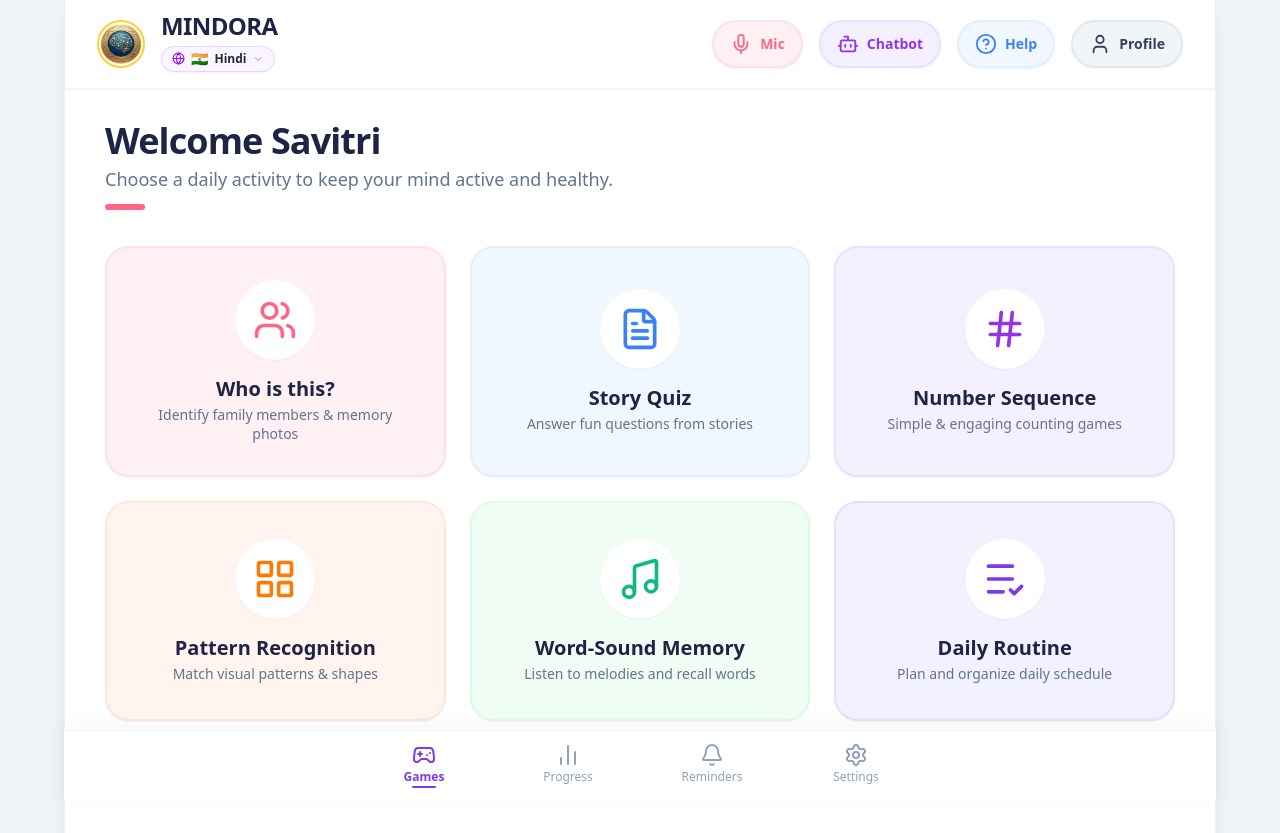
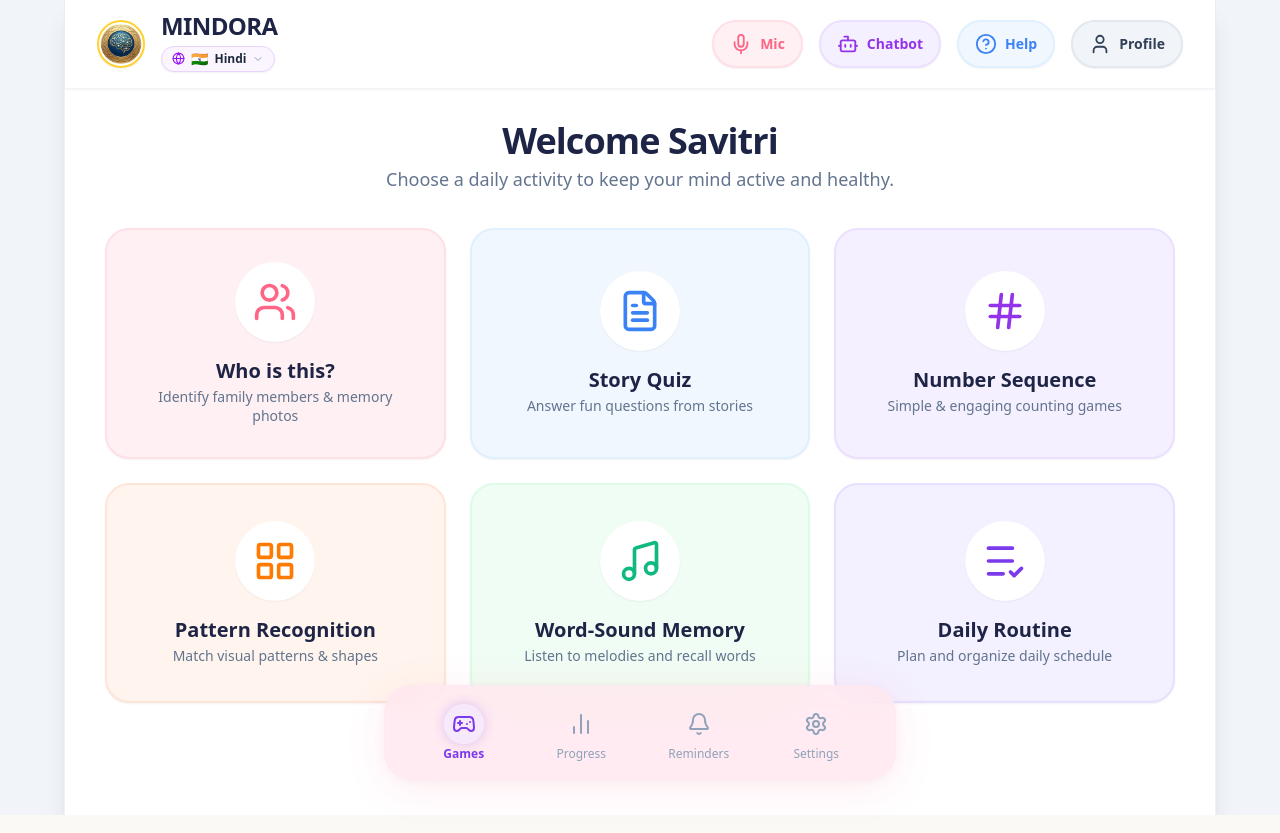
Before and after one commit to MINDORA-SIH/MINDORA, a React (Vite) app: page / in a window 1280 px wide. Built offline with nearby package versions, Linux system fonts and the light colour scheme; the HTML template or start-up script is replaced by a standard one.

Commit message:
dock colorfixe4d

```diff
--- a/src/Layout.tsx
+++ b/src/Layout.tsx
@@ -1,7 +1,7 @@
-import { Outlet, NavLink, useNavigate } from "react-router";
+import { Outlet, NavLink, useNavigate, useLocation } from "react-router";
 import logoUrl from "./assets/logo.png";
 import { User, HelpCircle, Globe, Gamepad2, BarChart2, Bell, Settings as SettingsIcon, PhoneCall, BookOpen, Mail, Mic, MicOff, X, Volume2, Bot, ChevronDown, Check } from "lucide-react";
-import { useState } from "react";
+import { useState, useRef, useEffect } from "react";
 import { clsx } from "clsx";
 
 export interface Language {
@@ -39,6 +39,19 @@ export function Layout() {
   const [transcript, setTranscript] = useState("");
   const [voiceFeedback, setVoiceFeedback] = useState<string | null>(null);
   const navigate = useNavigate();
+  const location = useLocation();
+
+  // Track navigation direction for slide animations
+  const routeOrder = ["/", "/dashboard", "/reminders", "/settings", "/profile", "/chatbot", "/who-is-this"];
+  const prevPathRef = useRef(location.pathname);
+  const [slideDirection, setSlideDirection] = useState("page-slide-right");
+
+  useEffect(() => {
+    const prevIndex = routeOrder.indexOf(prevPathRef.current);
+    const currIndex = routeOrder.indexOf(location.pathname);
+    setSlideDirection(currIndex >= prevIndex ? "page-slide-right" : "page-slide-left");
+    prevPathRef.current = location.pathname;
+  }, [location.pathname]);
 
   const handleVoiceCommand = (text: string) => {
     setTranscript(text);
@@ -364,17 +377,21 @@ export function Layout() {
         )}
 
         {/* Main Content Area */}
-        <main className="flex-1 overflow-y-auto px-4 sm:px-6 md:px-10 pt-4 md:pt-6 pb-28 max-w-6xl w-full mx-auto">
-          <Outlet />
+        <main className="flex-1 overflow-y-auto px-4 sm:px-6 md:px-10 pt-4 md:pt-6 pb-28 max-w-6xl w-full mx-auto overflow-x-hidden">
+          <div key={location.pathname} className={slideDirection}>
+            <Outlet />
+          </div>
         </main>
 
-        {/* Bottom Navigation */}
-        <nav className="fixed bottom-0 left-1/2 -translate-x-1/2 w-full max-w-6xl bg-white border-t border-slate-100 shadow-[0_-4px_20px_rgba(0,0,0,0.04)] z-40 py-2 px-4 md:px-8">
-          <div className="grid grid-cols-4 items-center max-w-md sm:max-w-lg md:max-w-xl mx-auto">
-            <NavItem to="/" icon={<Gamepad2 size={24} />} label="Games" />
-            <NavItem to="/dashboard" icon={<BarChart2 size={24} />} label="Progress" />
-            <NavItem to="/reminders" icon={<Bell size={24} />} label="Reminders" />
-            <NavItem to="/settings" icon={<SettingsIcon size={24} />} label="Settings" />
+        {/* Floating Glass Bottom Navigation */}
+        <nav className="fixed bottom-4 sm:bottom-5 left-1/2 -translate-x-1/2 z-40 w-[92%] max-w-md sm:max-w-lg group">
+          <div className="bg-[rgba(255,228,236,0.75)] backdrop-blur-xl border border-pink-100/60 shadow-[0_8px_40px_rgba(255,101,132,0.12),0_2px_12px_rgba(0,0,0,0.04)] rounded-[28px] px-3 sm:px-5 py-2.5 sm:py-3 transition-all duration-300 ease-out group-hover:bg-[rgba(255,200,215,0.85)] group-hover:shadow-[0_12px_50px_rgba(255,101,132,0.25),0_4px_16px_rgba(0,0,0,0.06)]">
+            <div className="grid grid-cols-4 items-center">
+              <NavItem to="/" icon={<Gamepad2 size={24} />} label="Games" />
+              <NavItem to="/dashboard" icon={<BarChart2 size={24} />} label="Progress" />
+              <NavItem to="/reminders" icon={<Bell size={24} />} label="Reminders" />
+              <NavItem to="/settings" icon={<SettingsIcon size={24} />} label="Settings" />
+            </div>
           </div>
         </nav>
       </div>
@@ -388,7 +405,7 @@ function NavItem({ to, icon, label }: { to: string; icon: React.ReactNode; label
       to={to}
       className={({ isActive }) =>
         clsx(
-          "flex flex-col items-center justify-center py-1 transition-all flex-1 text-center cursor-pointer",
+          "flex flex-col items-center justify-center py-1.5 px-1 rounded-2xl transition-all duration-300 flex-1 text-center cursor-pointer relative hover:scale-110",
           isActive
             ? "text-[#7C3AED] font-extrabold"
             : "text-slate-400 hover:text-slate-600 font-medium"
@@ -397,14 +414,17 @@ function NavItem({ to, icon, label }: { to: string; icon: React.ReactNode; label
     >
       {({ isActive }) => (
         <>
-          {icon}
-          <span className="text-[11px] sm:text-xs mt-0.5 leading-tight">{label}</span>
           <div
             className={clsx(
-              "w-6 h-0.5 rounded-full mt-0.5 transition-all",
-              isActive ? "bg-[#7C3AED]" : "bg-transparent"
+              "flex items-center justify-center w-10 h-10 rounded-full transition-all duration-300",
+              isActive
+                ? "bg-purple-100/80 shadow-[0_0_12px_rgba(124,58,237,0.25)]"
+                : "bg-transparent"
             )}
-          />
+          >
+            {icon}
+          </div>
+          <span className="text-[10px] sm:text-xs mt-0.5 leading-tight">{label}</span>
         </>
       )}
     </NavLink>
--- a/src/index.css
+++ b/src/index.css
@@ -65,3 +65,34 @@ button, a, [role="button"] {
   -ms-overflow-style: none;  /* IE and Edge */
   scrollbar-width: none;  /* Firefox */
 }
+
+/* Page slide transitions */
+@keyframes slide-in-right {
+  from {
+    opacity: 0;
+    transform: translateX(60px);
+  }
+  to {
+    opacity: 1;
+    transform: translateX(0);
+  }
+}
+
+@keyframes slide-in-left {
+  from {
+    opacity: 0;
+    transform: translateX(-60px);
+  }
+  to {
+    opacity: 1;
+    transform: translateX(0);
+  }
+}
+
+.page-slide-right {
+  animation: slide-in-right 0.3s ease-out both;
+}
+
+.page-slide-left {
+  animation: slide-in-left 0.3s ease-out both;
+}
--- a/src/pages/MainGameGrid.tsx
+++ b/src/pages/MainGameGrid.tsx
@@ -58,14 +58,13 @@ export function MainGameGrid() {
   return (
     <div className="space-y-6 md:space-y-8 animate-in fade-in duration-300">
       {/* Greeting Header Section */}
-      <div className="pt-2 text-left">
+      <div className="pt-2 text-center w-full">
         <h1 className="text-2xl sm:text-3xl md:text-4xl font-extrabold text-[#1E2445] tracking-tight">
           Welcome Savitri
         </h1>
-        <p className="text-sm sm:text-base md:text-lg text-slate-500 font-medium mt-1.5 leading-snug max-w-sm sm:max-w-md md:max-w-xl">
+        <p className="text-sm sm:text-base md:text-lg text-slate-500 font-medium mt-1.5 leading-snug w-full">
           Choose a daily activity to keep your mind active and healthy.
         </p>
-        <div className="w-10 h-1.5 bg-[#FF6584] rounded-full mt-3"></div>
       </div>
 
       {/* 2-Column on Mobile, 3-Column on Laptop */}
```
